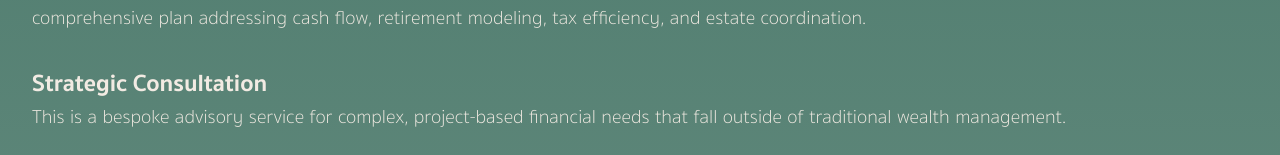
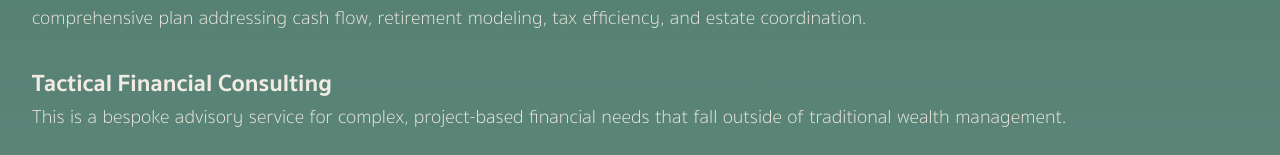
Before and after one commit to avelaga/velagaadvisors, a Next.js app: page /services in a window 1280 px wide. Shown: the part 1298-1453 px from the top of the page. Built offline with nearby package versions, Linux system fonts and the light colour scheme.

Commit message:
tactical financial consulting

```diff
--- a/pages/services.js
+++ b/pages/services.js
@@ -97,7 +97,7 @@ export default function Services() {
             This is a standalone service for clients who require a high-precision roadmap but wish to maintain their current investment holdings. We develop a comprehensive plan addressing cash flow, retirement modeling, tax efficiency, and estate coordination.
           </div>
           <div className={styles.subheader}>
-            Strategic Consultation
+            Tactical Financial Consulting
           </div>
           <div className={styles.body}>
             This is a bespoke advisory service for complex, project-based financial needs that fall outside of traditional wealth management.
```
